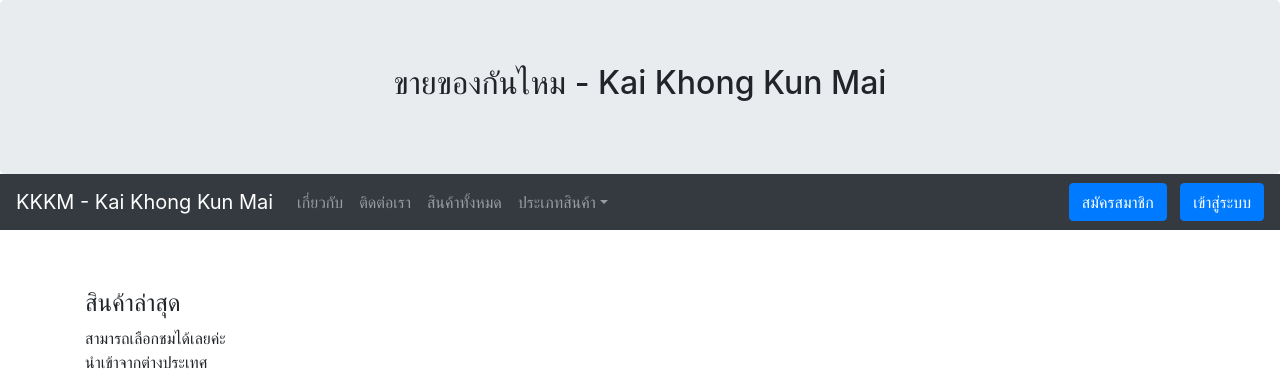
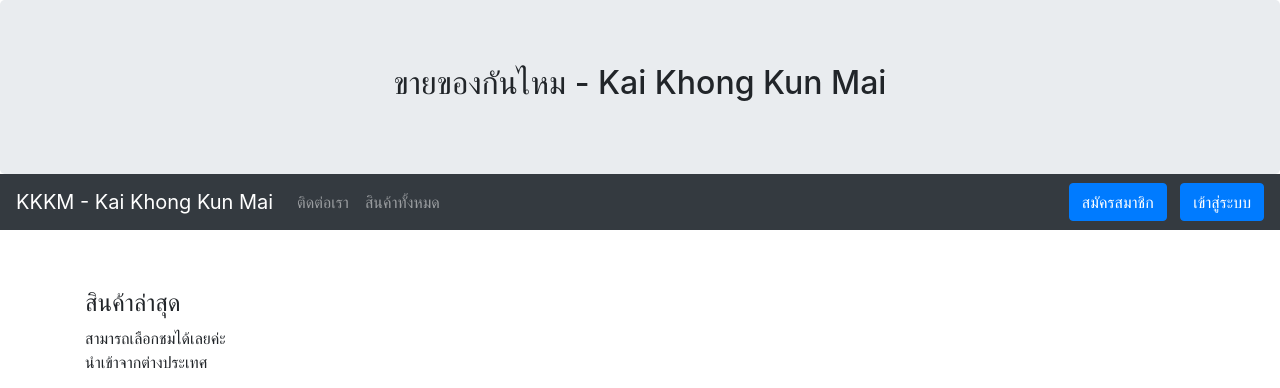
Before and after one commit to yuii88/327_KKKM, a Django app: page / in a window 1280 px wide. Shown: the top 388 px of the page. Run offline with Django 3.2, Linux system fonts and the light colour scheme; data comes from the database, SQL or seed files in the repository; some libraries are stand-ins or nearby versions.

Commit message:
edit data

```diff
--- a/myapp/template/myapp/base.html
+++ b/myapp/template/myapp/base.html
@@ -28,10 +28,6 @@
                 <ul class="navbar-nav mr-auto">
 
                   <li class="nav-item">
-                    <a class="nav-link" href="{% url 'about-page' %}">เกี่ยวกับ</a>
-                  </li>
-
-                  <li class="nav-item">
                     <a class="nav-link" href="{% url 'contact-page' %}">ติดต่อเรา </a>
                   </li>
 
@@ -39,7 +35,7 @@
                     <a class="nav-link" href="{% url 'allproduct-page' %}">สินค้าทั้งหมด</a>
                   </li>
 
-                   <li class="nav-item dropdown">
+                 <!--  <li class="nav-item dropdown">
                     <a class="nav-link dropdown-toggle" href="#" id="dropdown01" data-toggle="dropdown" aria-haspopup="true" aria-expanded="false">
                       ประเภทสินค้า</a>
 
@@ -48,7 +44,7 @@
                       <a class="dropdown-item" href="#">กางเกง</a>
                       <a class="dropdown-item" href="#">อื่นๆ</a>
                     </div>
-                  </li>
+                  </li>  -->
 
 
                   {% if user.is_authenticated and user.profile.usertype == 'member' %}
--- a/myapp/template/myapp/home.html
+++ b/myapp/template/myapp/home.html
@@ -32,7 +32,7 @@
                           {% endif %}
 
                           {% if pd.instock == True %}
-                            <a href="#" class='btn btn-success'>สั่งซื้อ</a>
+                            <a href="#" class='btn btn-success'>พร้อมส่ง</a>
                           {% else %}
                             <a href="#" class='btn btn-warning'>สินค้าหมดแล้ว</a>
                           {% endif %}
```
